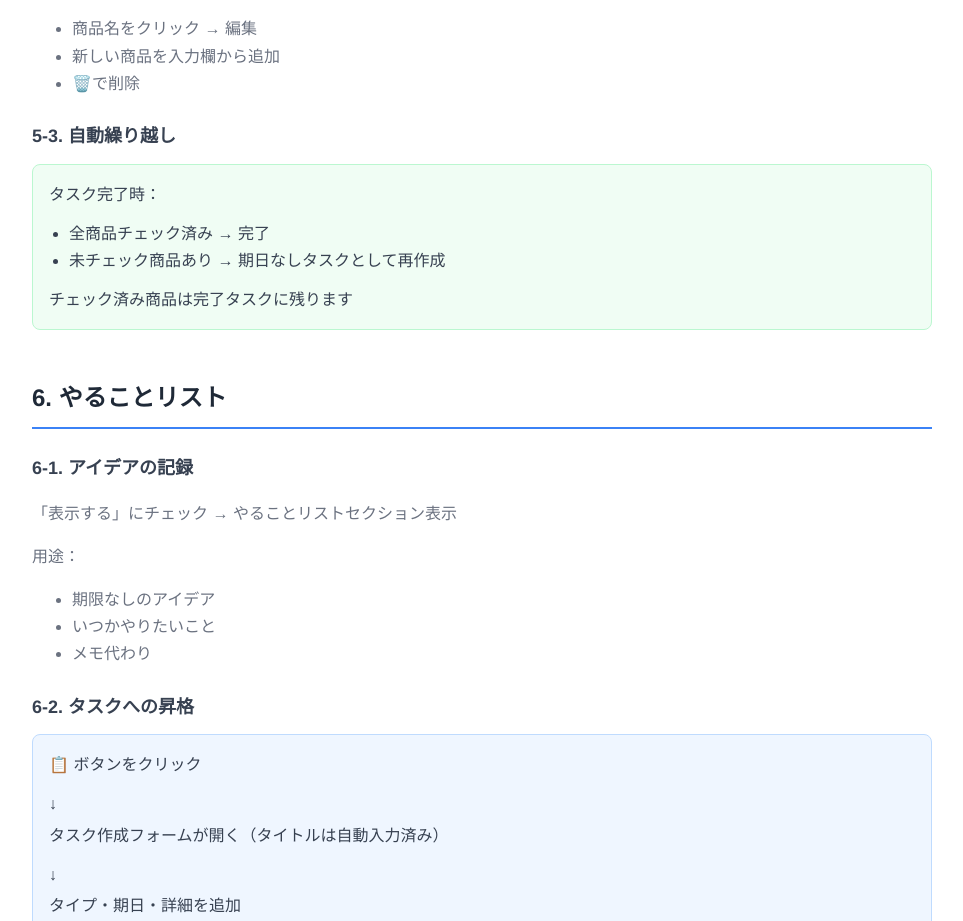
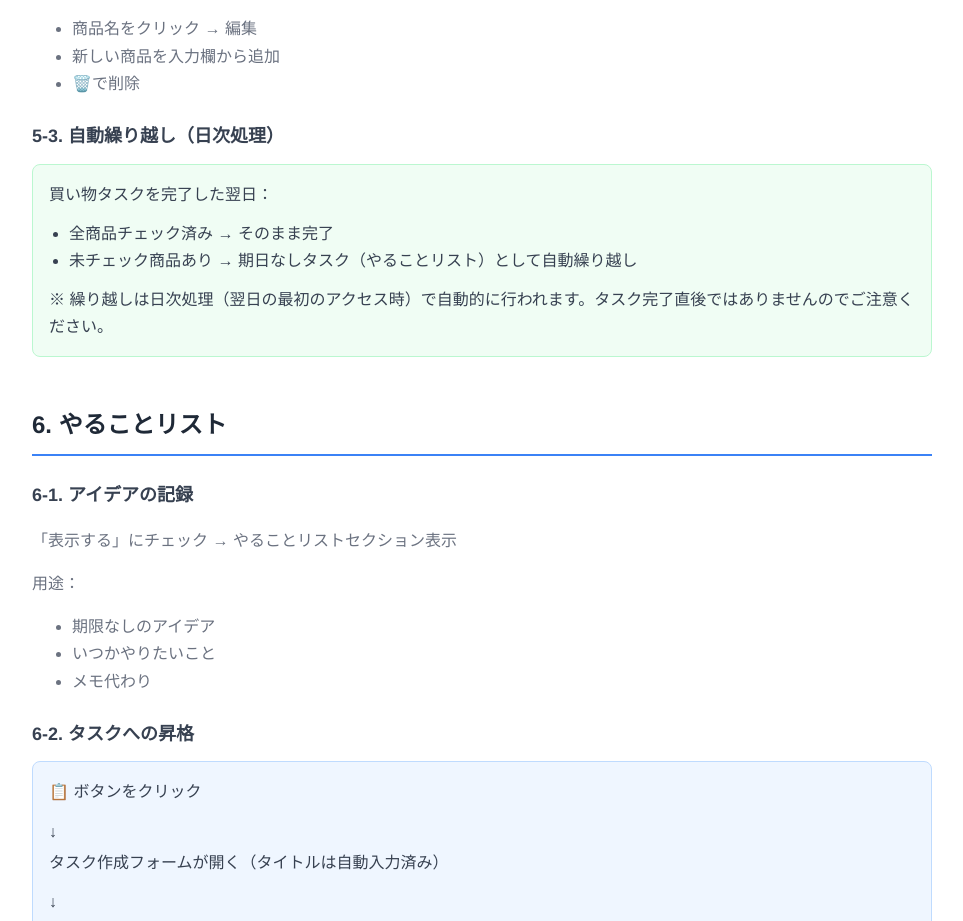
Before and after one commit to TAKA1040/tasuku, a Next.js app: page /help in a window 1280 px wide. Shown: the part 4760-5681 px from the top of the page, without its empty margins (158-1121 px from the left). Built offline with nearby package versions, Linux system fonts and the light colour scheme.

Commit message:
docs: 買い物タスク自動繰り越しの説明を修正（翌日処理を明記）

```diff
--- a/src/app/help/page.tsx
+++ b/src/app/help/page.tsx
@@ -301,14 +301,16 @@ export default function HelpPage() {
           <li>🗑️で削除</li>
         </ul>
 
-        <h3 style={{ fontSize: '18px', color: '#374151', marginTop: '24px', marginBottom: '12px' }}>5-3. 自動繰り越し</h3>
+        <h3 style={{ fontSize: '18px', color: '#374151', marginTop: '24px', marginBottom: '12px' }}>5-3. 自動繰り越し（日次処理）</h3>
         <div style={{ backgroundColor: '#f0fdf4', padding: '16px', borderRadius: '8px', border: '1px solid #bbf7d0' }}>
-          <p style={{ margin: '0 0 12px 0', color: '#374151' }}>タスク完了時：</p>
+          <p style={{ margin: '0 0 12px 0', color: '#374151' }}>買い物タスクを完了した翌日：</p>
           <ul style={{ margin: 0, paddingLeft: '20px', color: '#374151' }}>
-            <li>全商品チェック済み → 完了</li>
-            <li>未チェック商品あり → 期日なしタスクとして再作成</li>
+            <li>全商品チェック済み → そのまま完了</li>
+            <li>未チェック商品あり → 期日なしタスク（やることリスト）として自動繰り越し</li>
           </ul>
-          <p style={{ margin: '12px 0 0 0', color: '#374151' }}>チェック済み商品は完了タスクに残ります</p>
+          <p style={{ margin: '12px 0 0 0', color: '#374151' }}>
+            ※ 繰り越しは日次処理（翌日の最初のアクセス時）で自動的に行われます。タスク完了直後ではありませんのでご注意ください。
+          </p>
         </div>
       </section>
 
```
